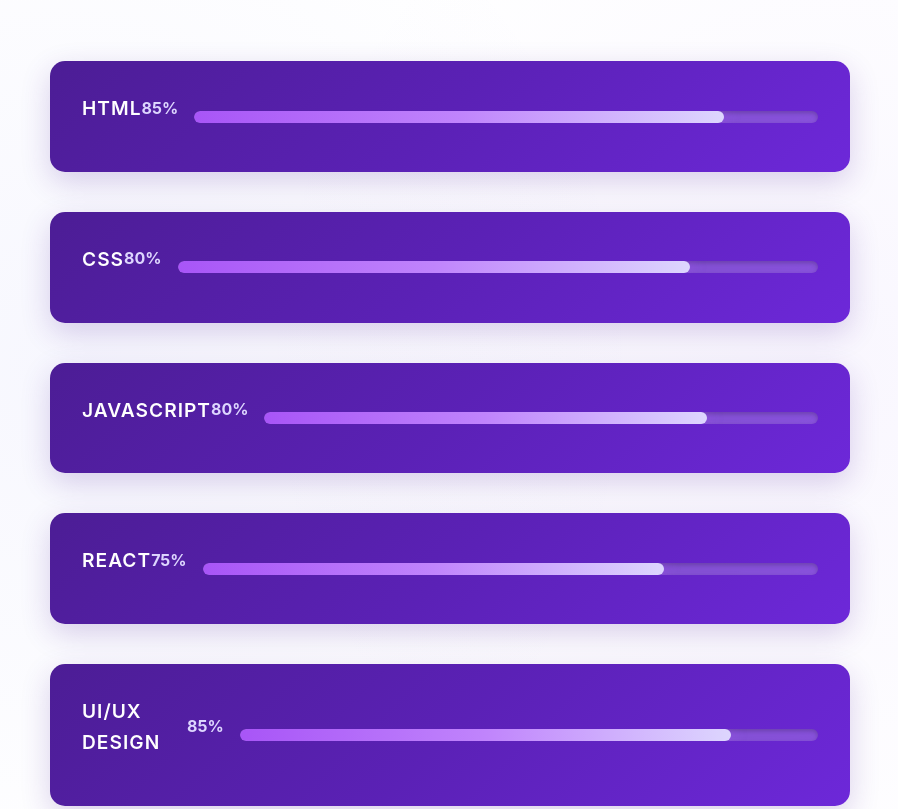
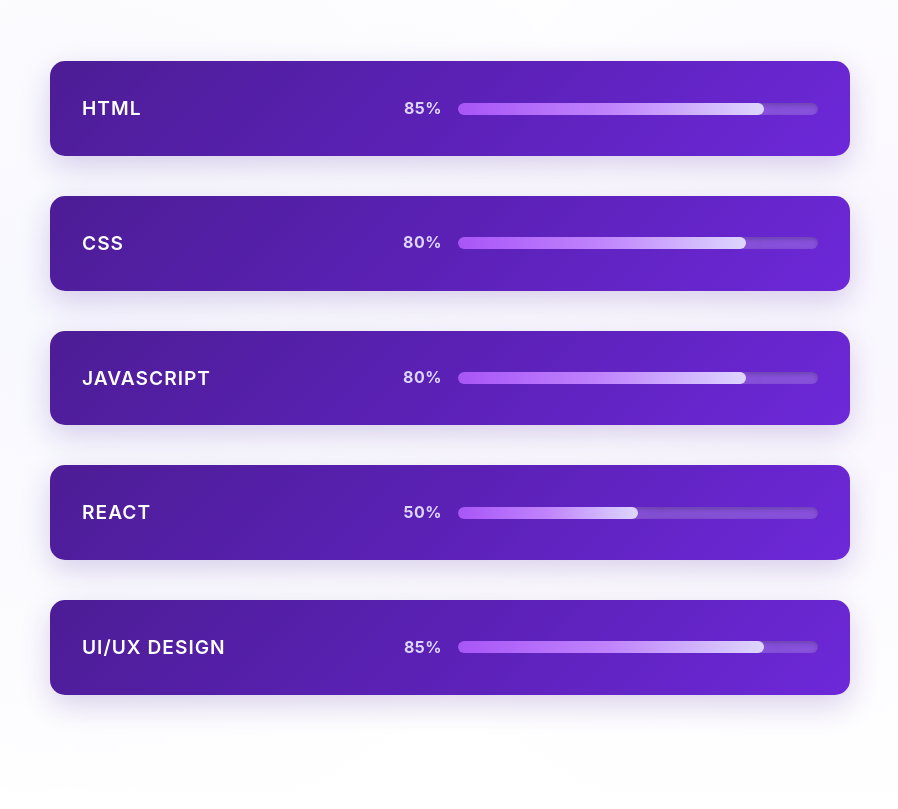
Before and after one commit to ShamErika/portfolyyy, a plain HTML site: page home.html in a window 1280 px wide. Shown: the part 4670-5479 px from the top of the page, without its empty margins (190-1088 px from the left). Drawn offline with Linux system fonts and the light colour scheme.

Commit message:
fixed skill bar

```diff
--- a/home.html
+++ b/home.html
@@ -334,10 +334,10 @@
             <div class="skill-item">
                 <div class="skill-info">
                     <span class="skill-name">React</span>
-                    <span class="skill-percentage">75%</span>
+                    <span class="skill-percentage">50%</span>
                 </div>
                 <div class="skill-bar">
-                    <div class="skill-progress" data-width="75"></div>
+                    <div class="skill-progress" data-width="50"></div>
                 </div>
             </div>
 
@@ -776,7 +776,7 @@
     console.log('Skill items:', document.querySelectorAll('.skill-item'));
 });
 
-// Modal functions (if you have project modals)
+
 function closeModal() {
     const modal = document.getElementById('projectModal');
     if (modal) {
--- a/style.css
+++ b/style.css
@@ -1151,10 +1151,12 @@
 }
 
 .skill-info {
-    display: flex;
-    justify-content: space-between;
-    align-items: center;
-    margin-bottom: 1rem;
+  display: flex;
+  justify-content: space-between;
+  align-items: center;
+  width: 100%;
+  font-weight: 600;
+  letter-spacing: 0.5px;
 }
 
 .skill-name {
```
